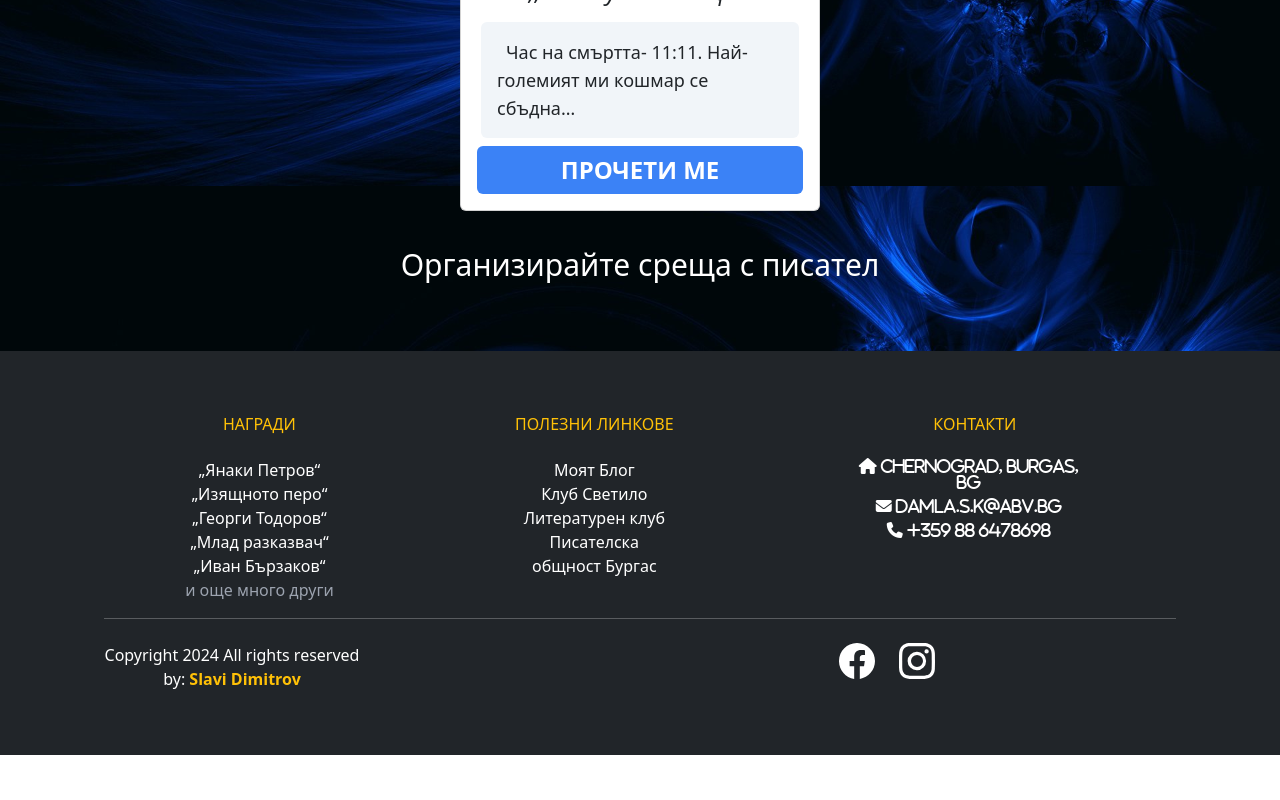
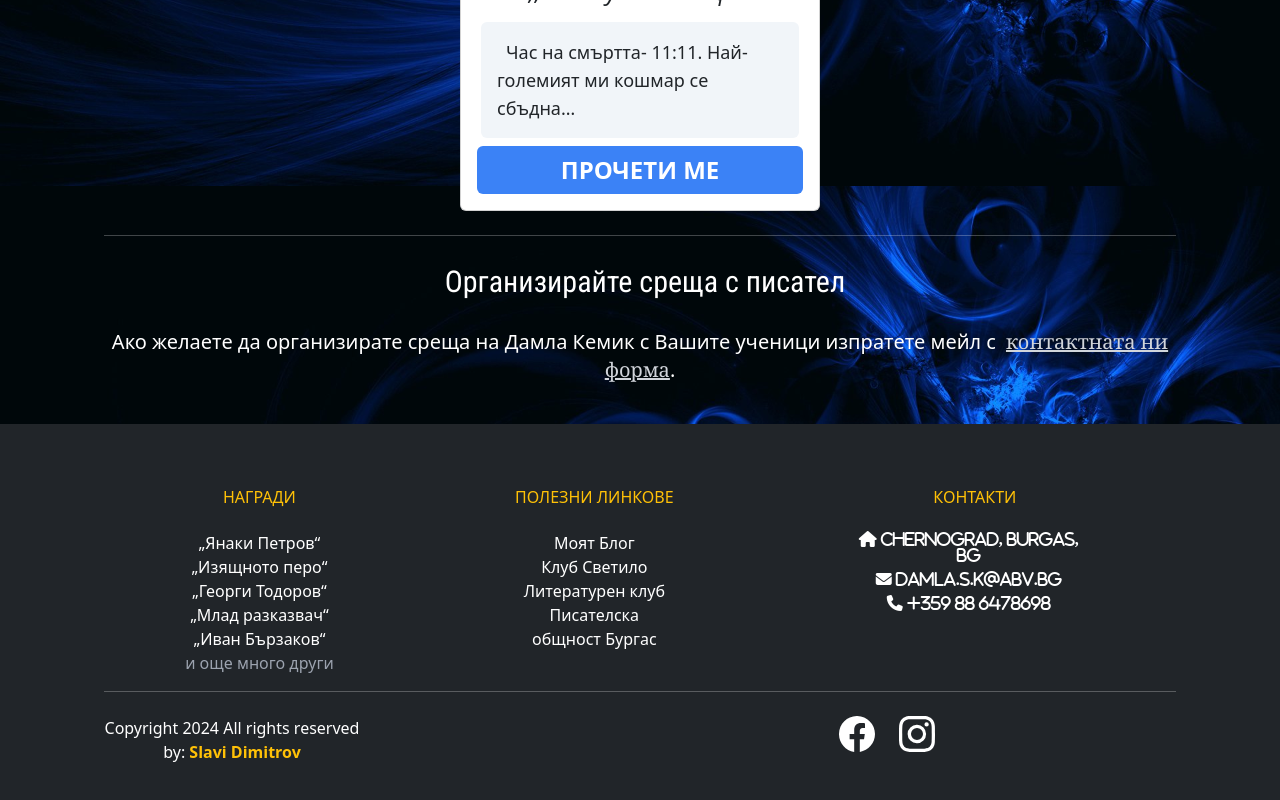
Before and after one commit to sldimitrov/DamlaPage, a React (Create React App) app: page / in a window 1280 px wide. Shown: the part 1414-2214 px from the top of the page. Before the commit the page ends 2169 px from the top, so only its background shows below. Built offline with nearby package versions, Linux system fonts and the light colour scheme; a web font is replaced by a local one.

Commit message:
add title and favicon image to the page

```diff
--- a/public/index.html
+++ b/public/index.html
@@ -4,6 +4,8 @@
     <meta charset="utf-8" />
     <link rel="icon" href="%PUBLIC_URL%/favicon.ico" />
     <link href="https://cdn.jsdelivr.net/npm/bootstrap@5.3.3/dist/css/bootstrap.min.css" rel="stylesheet" integrity="sha384-QWTKZyjpPEjISv5WaRU9OFeRpok6YctnYmDr5pNlyT2bRjXh0JMhjY6hW+ALEwIH" crossorigin="anonymous">
+    <title>Дамла Кемик</title>
+    <link rel="icon" href="./favicon.ico">
     <meta name="viewport" content="width=device-width, initial-scale=1" />
     <meta name="theme-color" content="#000000" />
     <meta
--- a/src/components/Home/Home.jsx
+++ b/src/components/Home/Home.jsx
@@ -65,11 +65,25 @@ export default function Home() {
             />
           </div>
         </section>
+        <hr className="h-1md:hidden mt-3" />
         <section id="works-info">
-          <h3 className="text-xl md:text-3xl text-center md:mt-7">
+          <h3
+            id="sub-title"
+            className="text-xl md:text-3xl text-center md:mt-7"
+          >
             Организирайте среща с писател
           </h3>
-          <h4 className="text-xl md:text-3xl text-center md:mt-7"></h4>
+          <p className="text-xl md:text-xl text-center md:mt-7">
+            Ако желаете да организирате среща на Дамла Кемик с Вашите ученици
+            изпратете мейл с&ensp;
+            <a
+              className="text-gray-300 font-serif hover:text-blue-500 underline"
+              href="/"
+            >
+              контактната ни форма
+            </a>
+            .
+          </p>
         </section>
         {/* <GoToLink path="/works" text="КЪМ ТВОРБИ" /> */}
       </div>
```
Also changed, not shown: 1 other file (tests, documents, lock files or other folders).
